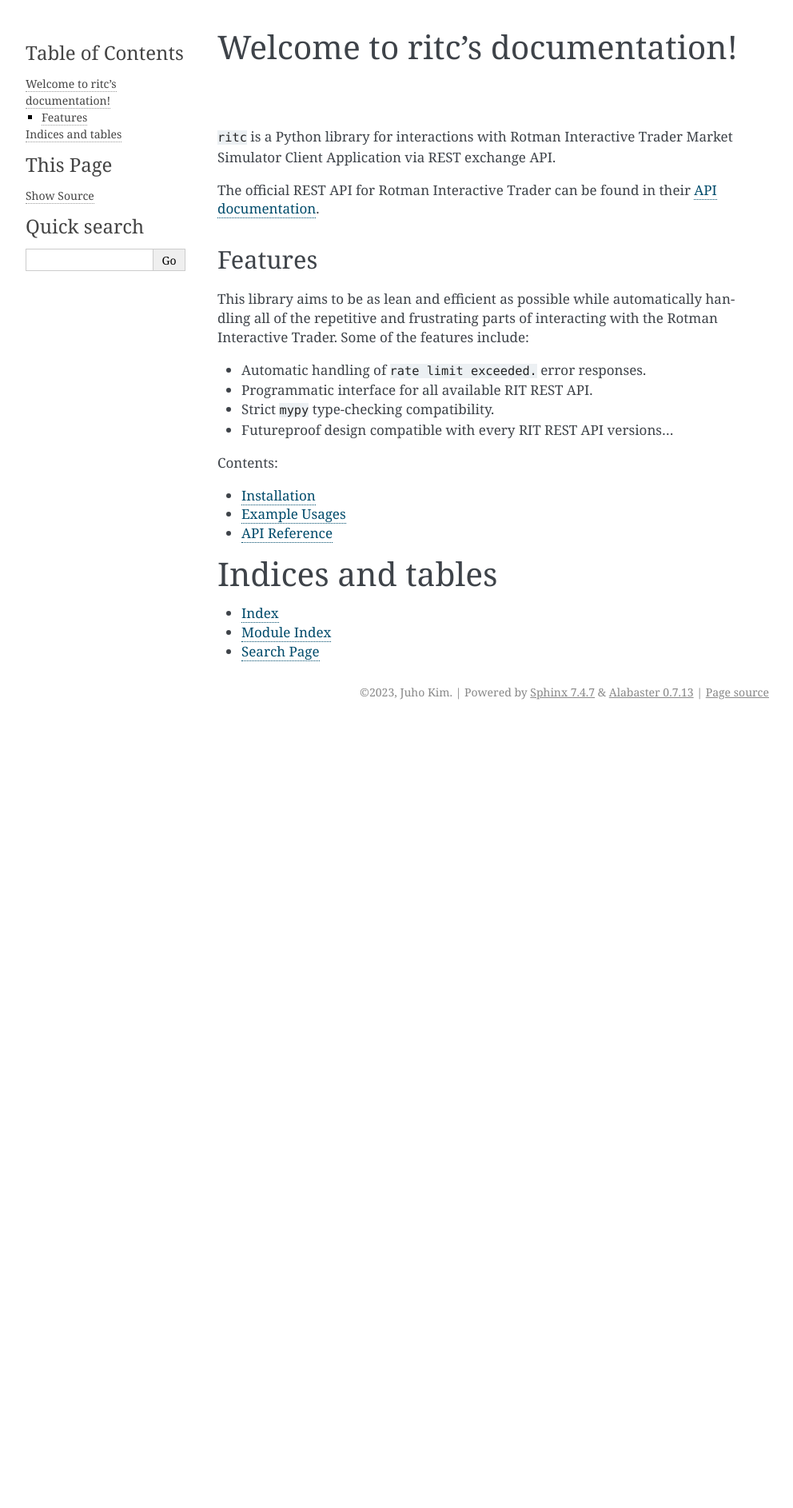
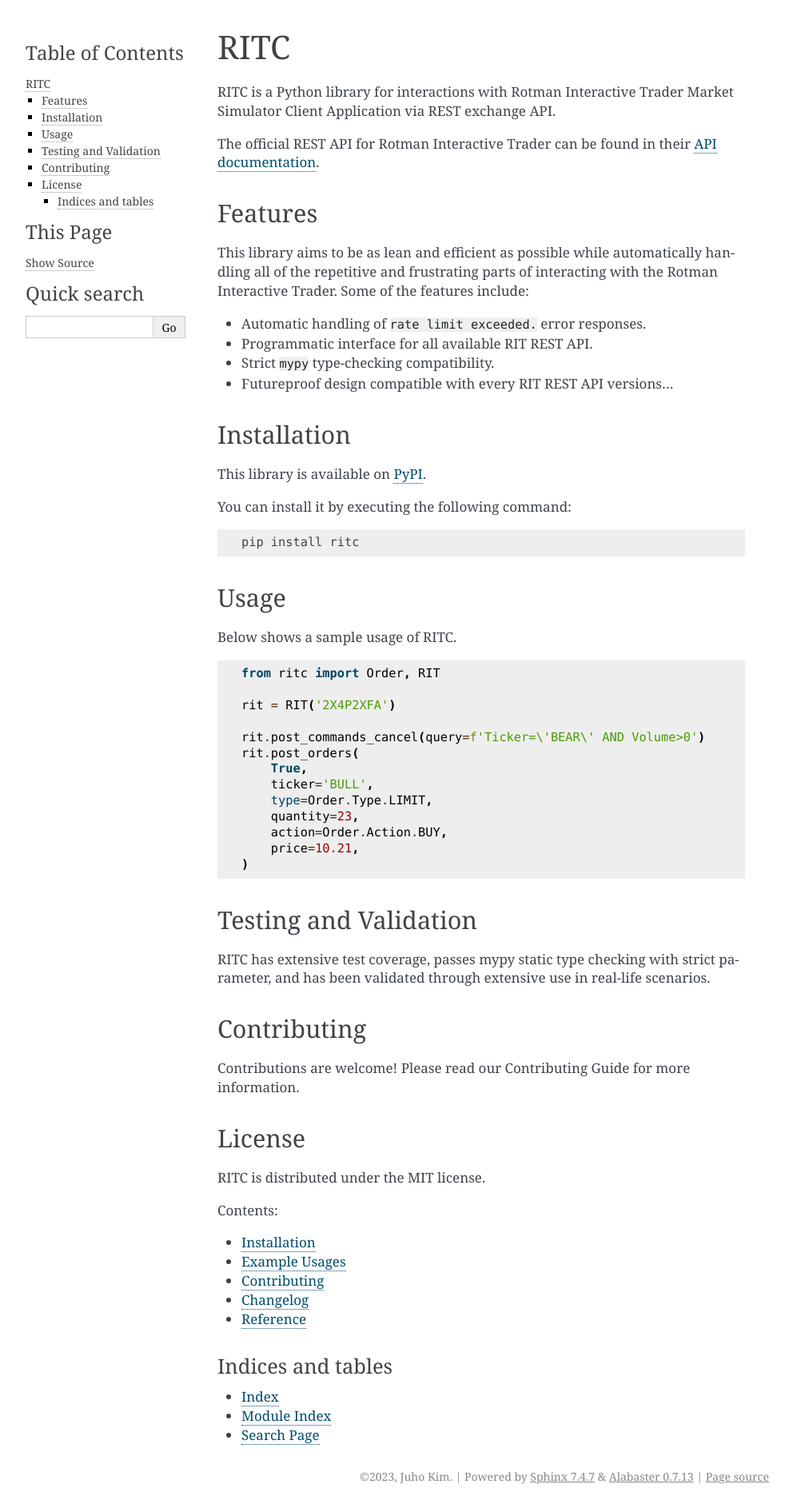
Before and after one commit to AussieSeaweed/ritc, a Sphinx documentation site: the page built from docs/index.rst, in a window 1280 px wide. Shown: the whole page at 80% size, without its empty margins (148-1140 px from the left). Built offline with Sphinx 7.4.7, drawn with Linux system fonts in a browser that asks for light colours; before the commit the page ends 905 px from its top, so only the background shows below that.

```diff
--- a/README.rst
+++ b/README.rst
@@ -1,8 +1,9 @@
-ritc
+====
+RITC
 ====
 
-A Python library for interactions with Rotman Interactive Trader Market
-Simulator Client Application via REST exchange API
+RITC is a Python library for interactions with Rotman Interactive Trader Market
+Simulator Client Application via REST exchange API.
 
 The official REST API for Rotman Interactive Trader can be found in their
 `API documentation`_.
@@ -34,11 +35,40 @@ You can install it by executing the following command:
 
    pip install ritc
 
-Documentation
--------------
+Usage
+-----
 
-You can read the latest_ and stable_ documentation online. Or, you can also
-generate the documentation for offline viewing with Sphinx.
+Below shows a sample usage of RITC.
 
-.. _latest: https://ritc.readthedocs.io/en/latest/
-.. _stable: https://ritc.readthedocs.io/en/stable/
+.. code-block:: python
+
+   from ritc import Order, RIT
+
+   rit = RIT('2X4P2XFA')
+
+   rit.post_commands_cancel(query=f'Ticker=\'BEAR\' AND Volume>0')
+   rit.post_orders(
+       True,
+       ticker='BULL',
+       type=Order.Type.LIMIT,
+       quantity=23,
+       action=Order.Action.BUY,
+       price=10.21,
+   )
+
+Testing and Validation
+----------------------
+
+RITC has extensive test coverage, passes mypy static type checking with strict
+parameter, and has been validated through extensive use in real-life scenarios.
+
+Contributing
+------------
+
+Contributions are welcome! Please read our Contributing Guide for more
+information.
+
+License
+-------
+
+RITC is distributed under the MIT license.
--- /dev/null
+++ b/docs/changelog.rst
@@ -0,0 +1 @@
+.. include:: ../CHANGELOG.rst
--- a/docs/conf.py
+++ b/docs/conf.py
@@ -11,7 +11,7 @@ sys.path.insert(0, os.path.abspath('..'))
 # -- Project information -----------------------------------------------------
 # https://www.sphinx-doc.org/en/master/usage/configuration.html#project-information
 
-project = 'ritc'
+project = 'RITC'
 copyright = '2023, Juho Kim'
 author = 'Juho Kim'
 release = '1.0.0'
--- /dev/null
+++ b/docs/contributing.rst
@@ -0,0 +1 @@
+.. include:: ../CONTRIBUTING.rst
--- a/docs/index.rst
+++ b/docs/index.rst
@@ -3,28 +3,7 @@
    You can adapt this file completely to your liking, but it should at least
    contain the root `toctree` directive.
 
-Welcome to ritc's documentation!
-================================
-
-``ritc`` is a Python library for interactions with Rotman Interactive Trader
-Market Simulator Client Application via REST exchange API.
-
-The official REST API for Rotman Interactive Trader can be found in their
-`API documentation`_.
-
-.. _API documentation: https://rit.306w.ca/RIT-REST-API/
-
-Features
---------
-
-This library aims to be as lean and efficient as possible while automatically
-handling all of the repetitive and frustrating parts of interacting with the
-Rotman Interactive Trader. Some of the features include:
-
-- Automatic handling of ``rate limit exceeded.`` error responses.
-- Programmatic interface for all available RIT REST API.
-- Strict ``mypy`` type-checking compatibility.
-- Futureproof design compatible with every RIT REST API versions...
+.. include:: ../README.rst
 
 .. toctree::
    :maxdepth: 1
@@ -32,7 +11,9 @@ Rotman Interactive Trader. Some of the features include:
 
    setup
    examples
-   modules
+   contributing
+   changelog
+   reference
 
 Indices and tables
 ==================
--- a/docs/modules.rst
+++ b/docs/reference.rst
@@ -1,5 +1,5 @@
-API Reference
-=============
+Reference
+=========
 
 .. automodule:: ritc
    :members:
```
Also changed, not shown: CHANGELOG.rst (added, +10 -0 lines), CONTRIBUTING.rst (added, +57 -0 lines).
